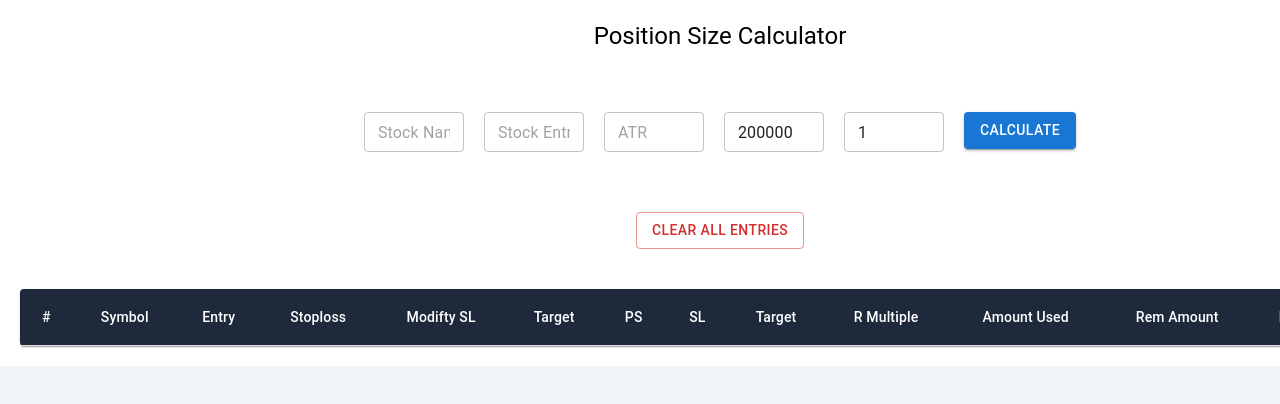
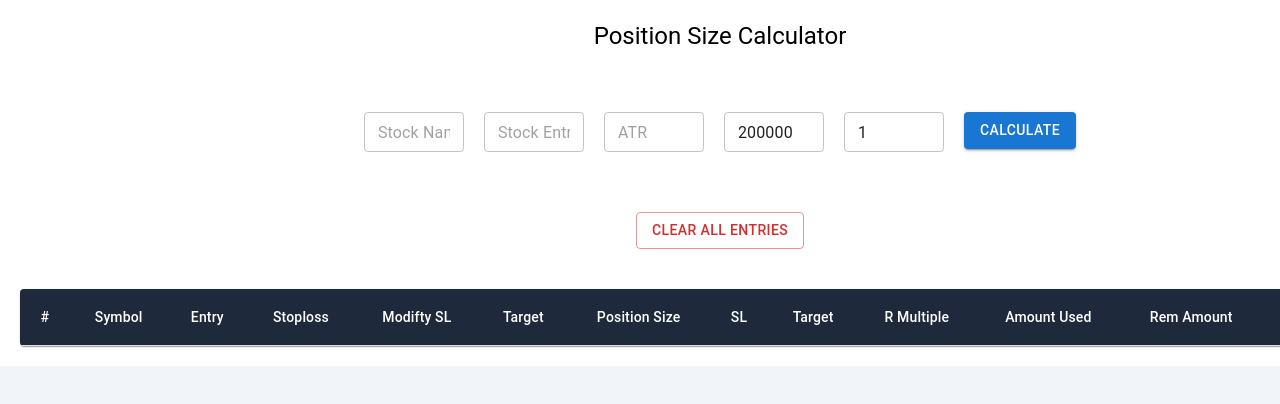
Before and after one commit to Ajinkya6898/position-size-calculator, a React (Create React App) app: page / in a window 1280 px wide. Shown: the top 404 px of the page. Built offline with nearby package versions, Linux system fonts and the light colour scheme.

Commit message:
minor fix

```diff
--- a/src/components/BasicTabel.jsx
+++ b/src/components/BasicTabel.jsx
@@ -39,7 +39,7 @@ const BasicTable = ({ stocks, deleteStock, editStock }) => {
               <StyledTableCell>Stoploss</StyledTableCell>
               <StyledTableCell>Modifty SL</StyledTableCell>
               <StyledTableCell>Target</StyledTableCell>
-              <StyledTableCell>PS</StyledTableCell>
+              <StyledTableCell>Position Size</StyledTableCell>
               <StyledTableCell>SL</StyledTableCell>
               <StyledTableCell>Target</StyledTableCell>
               <StyledTableCell>R Multiple</StyledTableCell>
```
